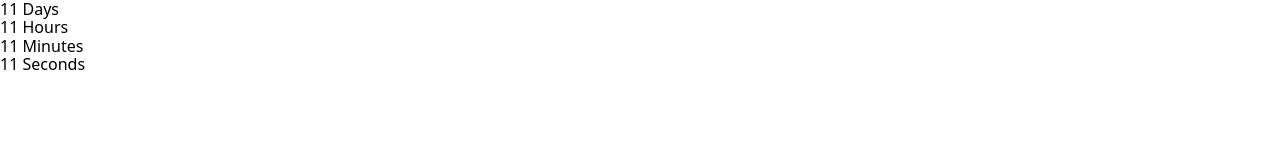
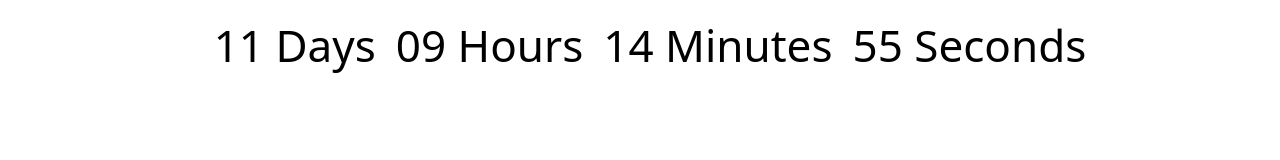
Before and after one commit to liana13555/goit-js-hw-11-timer, a website built with Parcel: page src/index.html in a window 1280 px wide. Built offline with nearby package versions, Linux system fonts and the light colour scheme.

Commit message:
Update files

```diff
--- a/src/index.js
+++ b/src/index.js
@@ -1,29 +1,47 @@
-new CountdownTimer({
-  selector: '#timer-1',
-  targetDate: new Date('Jul 17, 2019'),
+import './sass/main.scss';
+
+class CountdownTimer {
+    constructor({ selector, targetDate}) {
+        this.selector = selector;
+        this.targetDate = targetDate;
+        this.refs = {
+            days: document.querySelector('[data-value="days"]'),
+            hours: document.querySelector('[data-value="hours"]'),
+            mins: document.querySelector('[data-value="mins"]'),
+            secs: document.querySelector('[data-value="secs"]'),
+        };
+
+        setInterval(() => {
+            const startDate = Date.now();
+            const time = this.targetDate - startDate;
+            const { days, hours, mins, secs } = this.getTimeComponents(time);
+            this.updateClockface(this.getTimeComponents(time));
+
+        }, 1000);
+    }
+
+    getTimeComponents(time) {
+    const days =  this.pad(Math.floor(time / (1000 * 60 * 60 * 24)));
+    const hours = this.pad(Math.floor((time % (1000 * 60 * 60 * 24)) / (1000 * 60 * 60)));
+    const mins =  this.pad(Math.floor((time % (1000 * 60 * 60)) / (1000 * 60)));
+    const secs =  this.pad(Math.floor((time % (1000 * 60)) / 1000));
+
+    return { days, hours, mins, secs };
+    }
+
+    pad(value) {
+    return String(value).padStart(2, '0');
+    }
+
+    updateClockface({ days, hours, mins, secs }) {
+    this.refs.days.textContent = `${days}`;
+    this.refs.hours.textContent = `${hours}`;
+    this.refs.mins.textContent = `${mins}`;
+    this.refs.secs.textContent = `${secs}`;
+}
+};
+
+const timer =  new CountdownTimer({
+    selector: '#timer-1',
+    targetDate: new Date('Jul 17, 2021'),
 });
-
-/*
- * Оставшиеся дни: делим значение UTC на 1000 * 60 * 60 * 24, количество
- * миллисекунд в одном дне (миллисекунды * секунды * минуты * часы)
- */
-const days = Math.floor(time / (1000 * 60 * 60 * 24));
-
-/*
- * Оставшиеся часы: получаем остаток от предыдущего расчета с помощью оператора
- * остатка % и делим его на количество миллисекунд в одном часе
- * (1000 * 60 * 60 = миллисекунды * минуты * секунды)
- */
-const hours = Math.floor((time % (1000 * 60 * 60 * 24)) / (1000 * 60 * 60));
-
-/*
- * Оставшиеся минуты: получаем оставшиеся минуты и делим их на количество
- * миллисекунд в одной минуте (1000 * 60 = миллисекунды * секунды)
- */
-const mins = Math.floor((time % (1000 * 60 * 60)) / (1000 * 60));
-
-/*
- * Оставшиеся секунды: получаем оставшиеся секунды и делим их на количество
- * миллисекунд в одной секунде (1000)
- */
-const secs = Math.floor((time % (1000 * 60)) / 1000);
--- /dev/null
+++ b/src/sass/main.scss
@@ -0,0 +1,11 @@
+.timer {
+    display: flex;
+    justify-content: center;
+    align-items: center;
+}
+
+.field {
+    margin-left: 20px;
+    margin-top: 20px;
+    font-size: 44px;
+}
```
Also changed, not shown: src/index.html (+1 -0 lines), README.md.
